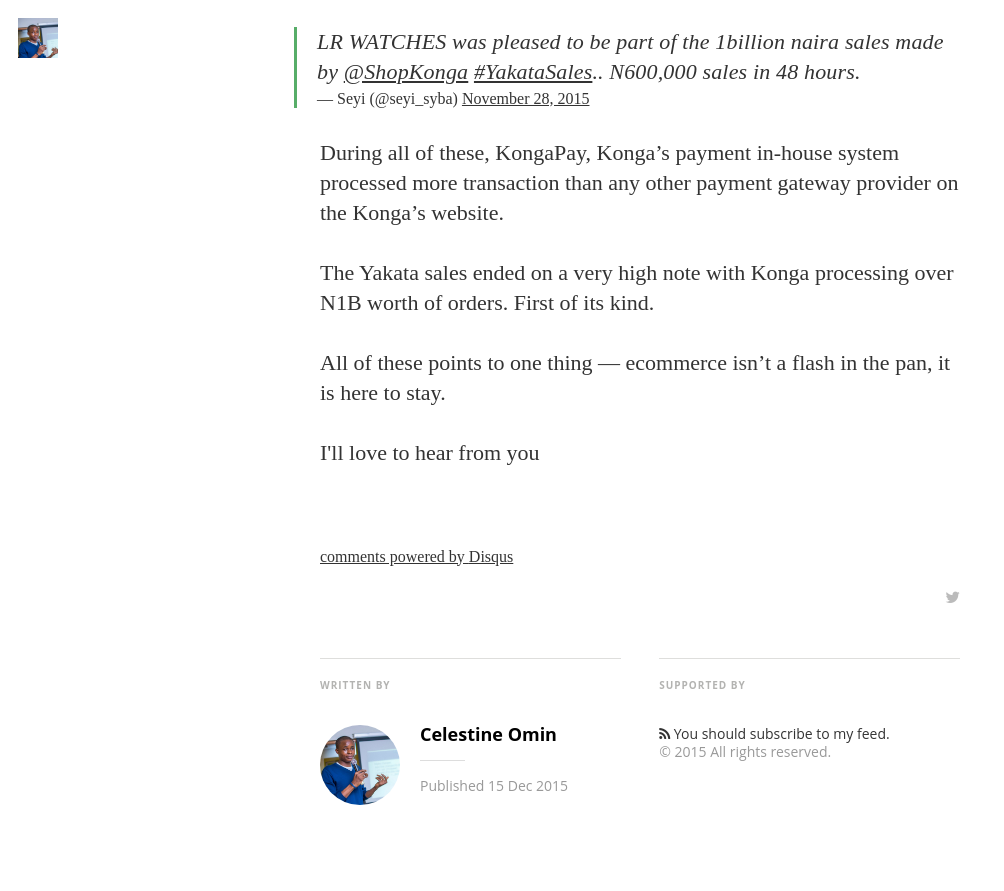
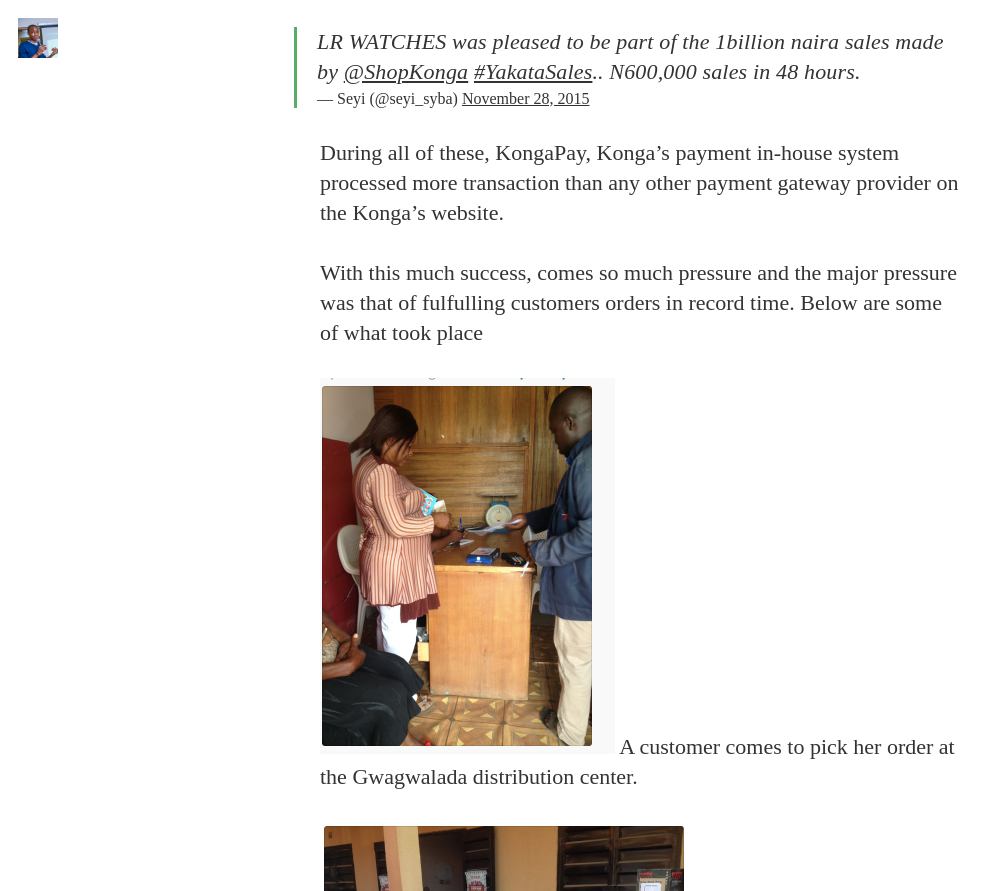
Before and after one commit to cyberomin/cyberomin.github.io, a Jekyll site: the page built from _posts/2015-12-15-echoes-from-yakata-2015.markdown, in a window 1280 px wide and 1400 px high, scrolled down 2258 px, cut to the strip 0-891 px from the top of the window. Shown: the whole strip, without its empty margins (0-1004 px from the left). Built offline with Jekyll 4.4.1, drawn with Linux system fonts in a browser that asks for light colours; nearby versions of some CDN libraries; some web fonts are replaced; library files that are not in the unit come from our copies; Markdown is read by kramdown in place of the engine named in the settings; comment, search, counter and statistics services are not loaded; some of the changed text lies outside the part shown.

Commit message:
Added KExpress images

```diff
--- a/_posts/2015-12-15-echoes-from-yakata-2015.markdown
+++ b/_posts/2015-12-15-echoes-from-yakata-2015.markdown
@@ -42,6 +42,22 @@
 
 During all of these, KongaPay, Konga’s payment in-house system processed more transaction than any other payment gateway provider on the Konga’s website.
 
+With this much success, comes so much pressure and the major pressure was that of fulfulling customers orders in record time. Below are some of what took place
+
+
+<img src="{{ site.url }}/assets/article_images/yakata-2015/1.png"/>
+A customer comes to pick her order at the Gwagwalada distribution center.
+
+<img src="{{ site.url }}/assets/article_images/yakata-2015/2.png"/>
+K-Express Ondo distribution center with orders ready to be dispatched to customers.
+
+<img src="{{ site.url }}/assets/article_images/yakata-2015/3.png"/>
+K-Express Ikorodu Items being prepared for Delivery
+
+<img src="{{ site.url }}/assets/article_images/yakata-2015/4.png"/>
+K-Express Calabar filled with Orders
+
+
 The Yakata sales ended on a very high note with Konga processing over N1B worth of orders. First of its kind.
 
 All of these points to one thing — ecommerce isn’t a flash in the pan, it is here to stay.
```
Also changed, not shown: assets/article_images/yakata-2015/1.png (added), assets/article_images/yakata-2015/2.png (added), assets/article_images/yakata-2015/3.png (added), assets/article_images/yakata-2015/4.png (added).
